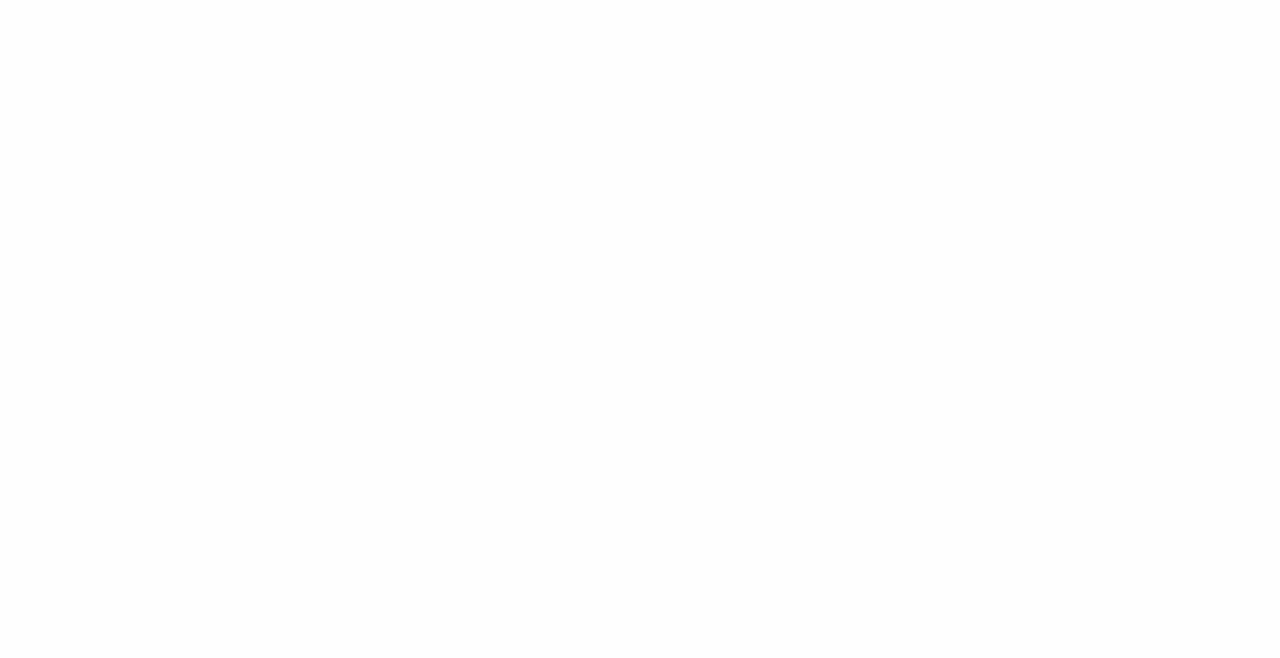
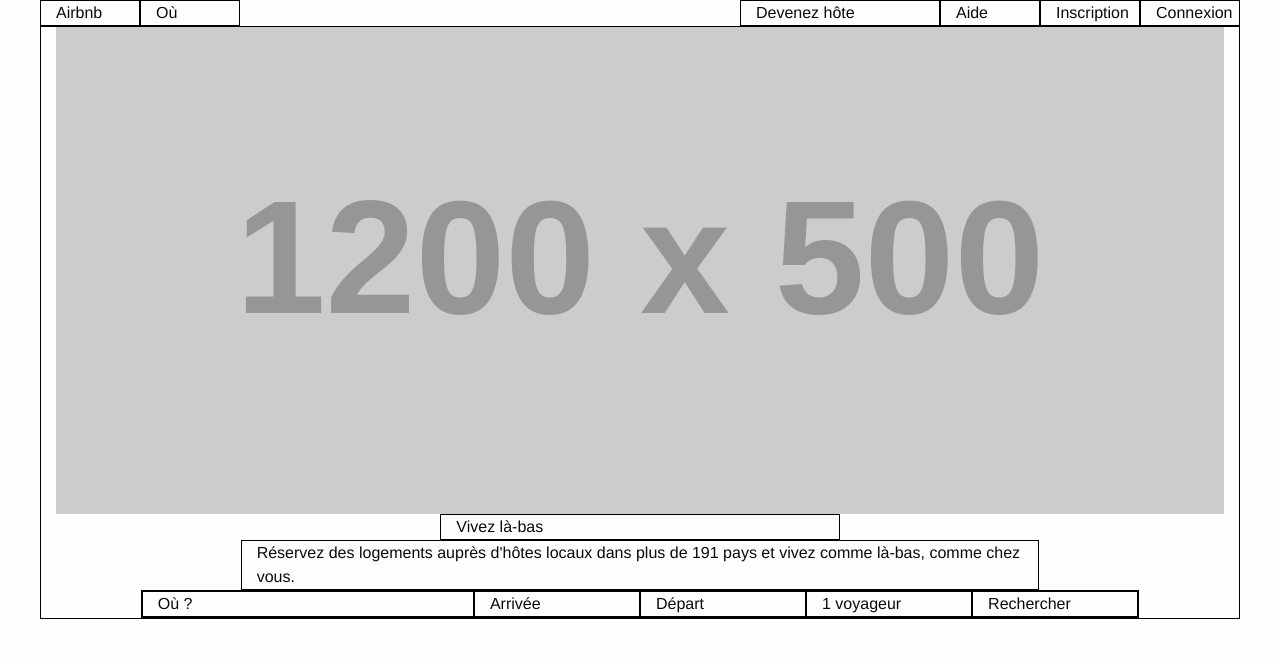
Before and after one commit to Mooncode29/defi-airbnb-foundation, a plain HTML site: page index.html in a window 1280 px wide. Drawn offline with Linux system fonts and the light colour scheme; placeholder pictures from the web are drawn by us.

Commit message:
Ajout de la structure du header

```diff
--- a/index.html
+++ b/index.html
@@ -8,6 +8,37 @@
 </head>
 <body>
 
+	<header>
+		<div class="row">
+			<div class="medium-1 columns">Airbnb</div>
+			<div class="medium-1 columns">Où </div>
+			<div class="medium-2 columns medium-offset-5">Devenez hôte</div>
+			<div class="medium-1 columns">Aide</div>
+			<div class="medium-1 columns">Inscription</div>
+			<div class="medium-1 columns">Connexion</div>
+		</div>
+		<div class="row">
+			<div class="medium-12 columns"><img src="https://placehold.it/1200x500" alt="Vidéo de présentation">
+				<div class="row">
+					<div class="medium-4 columns medium-offset-4">Vivez là-bas</div>
+				</div>
+				<div class="row">
+					<div class="medium-8 columns medium-offset-2">Réservez des logements auprès d'hôtes locaux dans plus de 191 pays et vivez comme là-bas, comme chez vous.</div>
+				</div>
+				<div class="row">
+					<div class="medium-10 columns medium-offset-1">
+						<div class="row">
+							<div class="medium-4 columns">Où ?</div>
+							<div class="medium-2 columns">Arrivée</div>
+							<div class="medium-2 columns">Départ</div>
+							<div class="medium-2 columns">1 voyageur</div>
+							<div class="medium-2 columns">Rechercher</div>
+						</div>
+					</div>
+				</div>
+			</div>
+		</div>
+	</header>
 
 
 </body>
--- a/style.css
+++ b/style.css
@@ -0,0 +1,3 @@
+.columns {
+	border: solid black 1px;
+}
```
Also changed, not shown: foundation/css/app.css (added), foundation/css/foundation.css (renamed from Foundation/css/foundation.css), foundation/css/foundation.min.css (renamed from Foundation/css/foundation.min.css), foundation/index.html (renamed from Foundation/index.html), foundation/js/app.js (renamed from Foundation/js/app.js), foundation/js/css/app.css (added), foundation/js/css/foundation.css (renamed from Foundation/js/css/foundation.css), foundation/js/css/foundation.min.css (renamed from Foundation/js/css/foundation.min.css), foundation/js/vendor/foundation.js (renamed from Foundation/js/vendor/foundation.js), foundation/js/vendor/foundation.min.js (renamed from Foundation/js/vendor/foundation.min.js), foundation/js/vendor/jquery.js (renamed from Foundation/js/vendor/jquery.js), foundation/js/vendor/what-input.js (renamed from Foundation/js/vendor/what-input.js).
